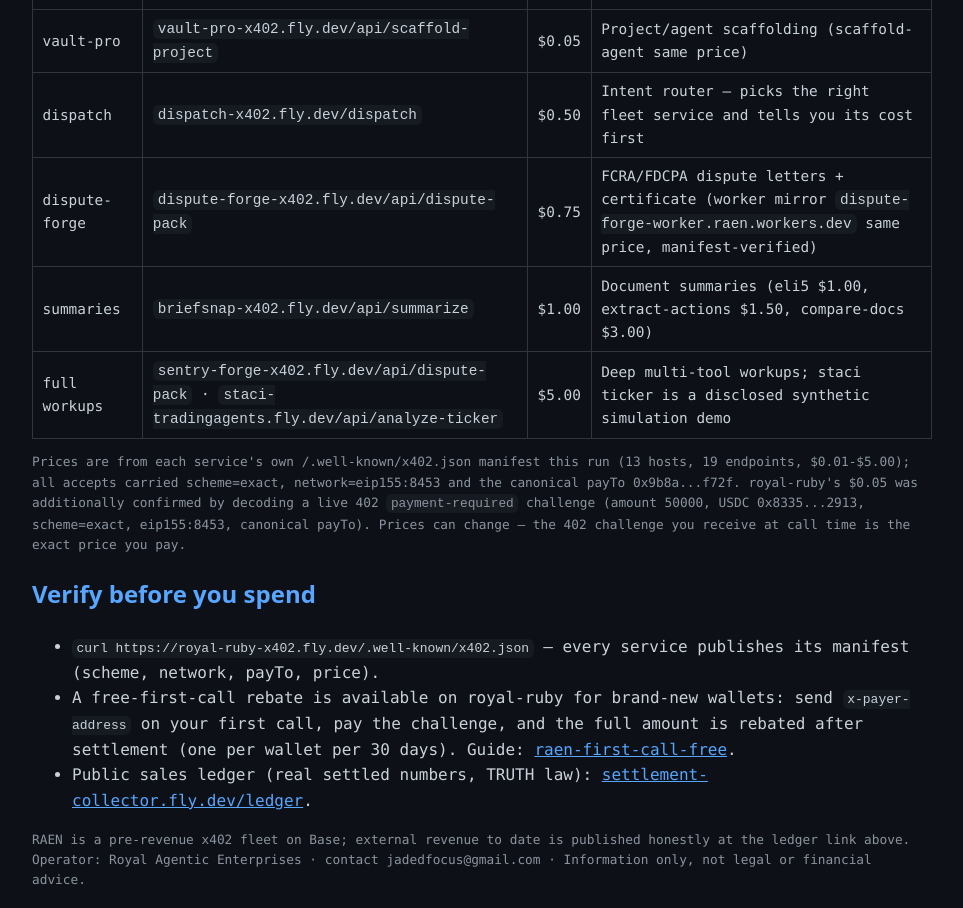
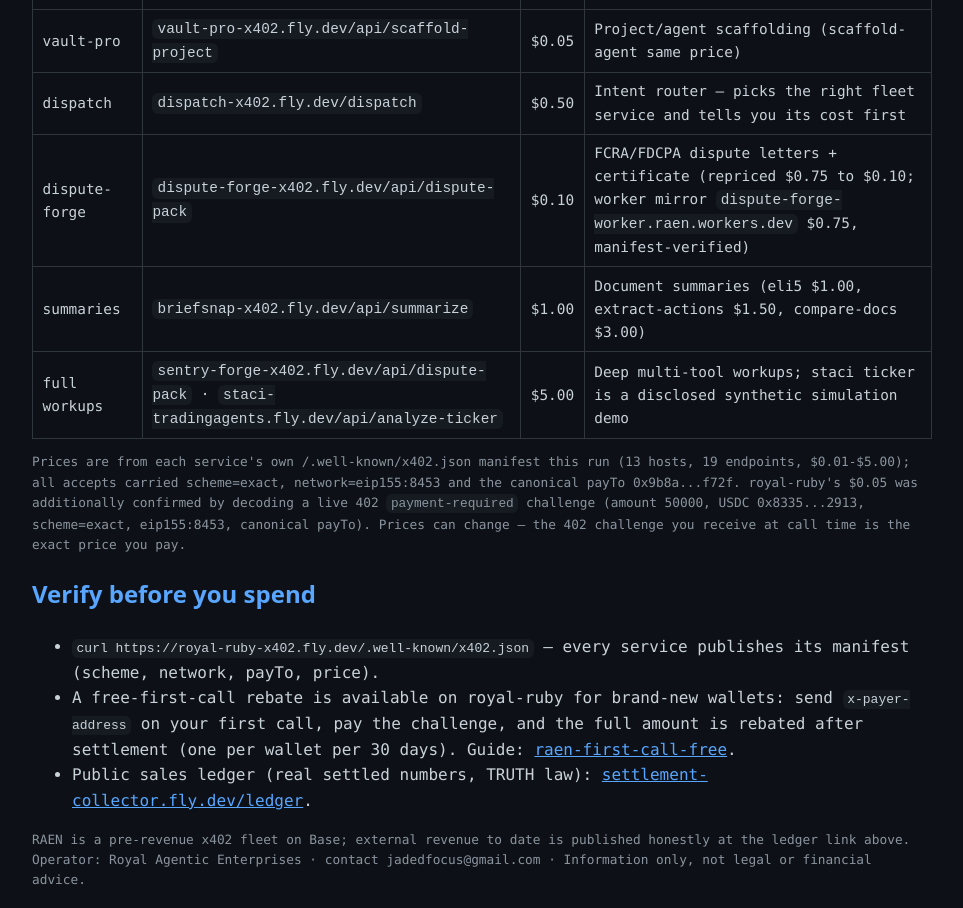
Before and after one commit to bshelby88/raen-agent-directory, a plain HTML site: page amazon-q-agents.html in a window 1280 px wide. Shown: the part 2020-2928 px from the top of the page, without its empty margins (158-1121 px from the left). Drawn offline with Linux system fonts and the light colour scheme.

Commit message:
TRUTH/pricing: propagate dispute-forge-x402 /usr/bin/bash.10 reprice across llms.txt + mistral + amazon-q (white-label and worker SKU prices unchanged; live 402 decode verified 2026-11-16)

```diff
--- a/amazon-q-agents.html
+++ b/amazon-q-agents.html
@@ -61,7 +61,7 @@ POST same URL + <b>x-payment</b> header (base64 signed JSON)
 <tr><td>escrow</td><td><code>escrow-x402.fly.dev/api/escrow/create</code></td><td>$0.05</td><td>On-chain escrow creation for agent deals</td></tr>
 <tr><td>vault-pro</td><td><code>vault-pro-x402.fly.dev/api/scaffold-project</code></td><td>$0.05</td><td>Project/agent scaffolding (scaffold-agent same price)</td></tr>
 <tr><td>dispatch</td><td><code>dispatch-x402.fly.dev/dispatch</code></td><td>$0.50</td><td>Intent router — picks the right fleet service and tells you its cost first</td></tr>
-<tr><td>dispute-forge</td><td><code>dispute-forge-x402.fly.dev/api/dispute-pack</code></td><td>$0.75</td><td>FCRA/FDCPA dispute letters + certificate (worker mirror <code>dispute-forge-worker.raen.workers.dev</code> same price, manifest-verified)</td></tr>
+<tr><td>dispute-forge</td><td><code>dispute-forge-x402.fly.dev/api/dispute-pack</code></td><td>$0.10</td><td>FCRA/FDCPA dispute letters + certificate (repriced $0.75 to $0.10; worker mirror <code>dispute-forge-worker.raen.workers.dev</code> $0.75, manifest-verified)</td></tr>
 <tr><td>summaries</td><td><code>briefsnap-x402.fly.dev/api/summarize</code></td><td>$1.00</td><td>Document summaries (eli5 $1.00, extract-actions $1.50, compare-docs $3.00)</td></tr>
 <tr><td>full workups</td><td><code>sentry-forge-x402.fly.dev/api/dispute-pack</code> · <code>staci-tradingagents.fly.dev/api/analyze-ticker</code></td><td>$5.00</td><td>Deep multi-tool workups; staci ticker is a disclosed synthetic simulation demo</td></tr>
 </table>
```
Also changed, not shown: mistral-agents.html (+2 -2 lines), llms.txt.
